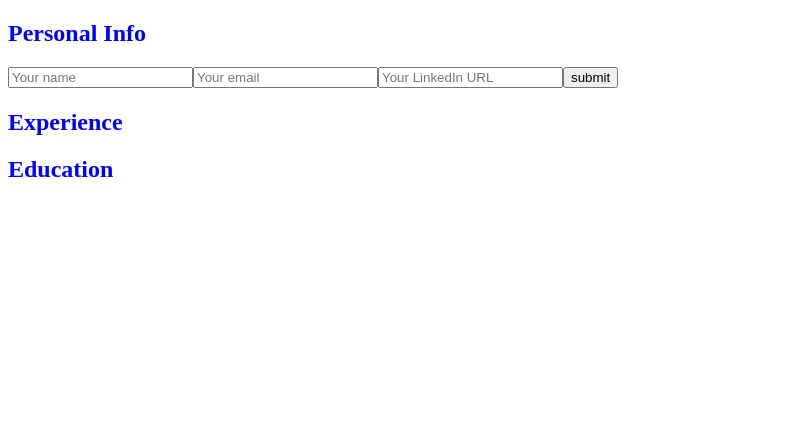
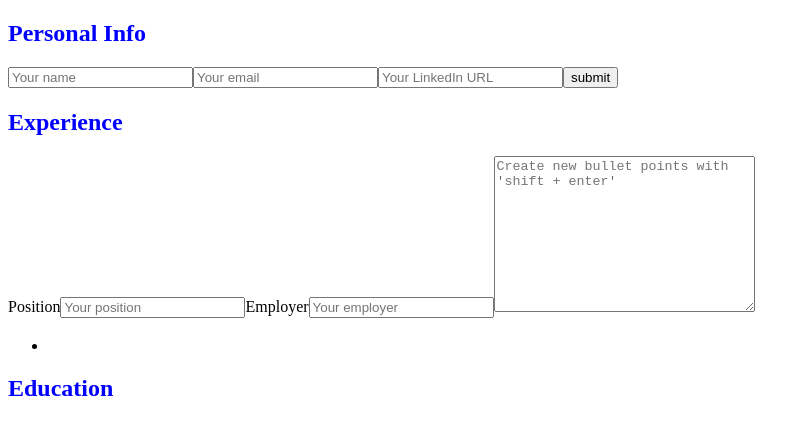
Before and after one commit to rfloarea/resume-app, a React (Vite) app: page / in a window 1280 px wide. Shown: the top 434 px of the page, without its empty margins (0-810 px from the left). Built offline with nearby package versions, Linux system fonts and the light colour scheme.

Commit message:
basic Experience component

```diff
--- a/src/Experience.jsx
+++ b/src/Experience.jsx
@@ -1,6 +1,58 @@
+import { useState } from "react"
 
 export default function Experience() {
+    const [position, setPosition] = useState('');
+    const [employer, setEmployer] = useState('');
+    const [description, setDescription] = useState('');
+
+    function handlePositionChange(event) {
+        setPosition(event.target.value);
+    }
+    function handleEmployerChange(event) {
+        setEmployer(event.target.value);
+    }
+    function handleDescriptionChange(event) {
+        setDescription(event.target.value);
+    }
+
     return (
-        <h2>Experience</h2>
+        <>
+            <div className="editor">
+                <h2>Experience</h2>
+                <label htmlFor="position">Position</label>
+                <input
+                    type="text"
+                    id="position"
+                    value={position}
+                    onChange={handlePositionChange}
+                    placeholder="Your position" />
+                <label htmlFor="employer">Employer</label>
+                <input
+                    type="text"
+                    id="employer"
+                    value={employer}
+                    onChange={handleEmployerChange}
+                    placeholder="Your employer" />
+                <label htmlFor="description"></label>
+                <textarea
+                    name="description"
+                    id="description"
+                    value={description}
+                    onChange={handleDescriptionChange}
+                    cols="30"
+                    rows="10"
+                    placeholder="Create new bullet points with 'shift + enter'"></textarea>
+            </div>
+
+            <div className="display">
+                <h3>{position}</h3>
+                <p>{employer}</p>
+                <ul>
+                    {description.split('\n').map((line, index) =>
+                        <li key={index}>{line}</li>)}
+                </ul>
+            </div>
+
+        </>
     )
 }
```
